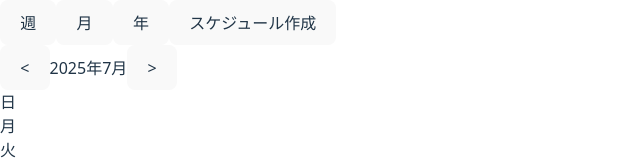
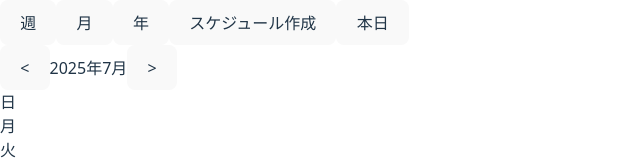
Before and after one commit to hiroton09/Lesson-React, a React (Vite) app in the folder 011_calendar_app/011_calendar_app/: page / in a window 1280 px wide. Shown: the top 160 px of the page, without its empty margins (0-640 px from the left). Built offline with nearby package versions, Linux system fonts and the light colour scheme.

Commit message:
現在日付に遷移するボタン実装

```diff
--- a/011_calendar_app/011_calendar_app/src/components/CalendarHeader.tsx
+++ b/011_calendar_app/011_calendar_app/src/components/CalendarHeader.tsx
@@ -7,9 +7,10 @@ interface CalendarHeaderProps {
     onNext: () => void;
     label: string;
     onCreateSchedule: () => void;
+    onGoToday: () => void;
 }
 
-const CalendarHeader: React.FC<CalendarHeaderProps> = ({ view, onChangeView, onPrev, onNext, label, onCreateSchedule }) => {
+const CalendarHeader: React.FC<CalendarHeaderProps> = ({ view, onChangeView, onPrev, onNext, label, onCreateSchedule, onGoToday }) => {
     return (
         <header className="flex items-center justify-between p-4 border-b bg-white">
             <div className="flex gap-2 mr-4">
@@ -26,6 +27,7 @@ const CalendarHeader: React.FC<CalendarHeaderProps> = ({ view, onChangeView, onP
                     onClick={() => onChangeView('year')}
                 >年</button>
                 <button className="ml-4 px-4 py-2 bg-blue-500 text-white rounded" onClick={onCreateSchedule}>スケジュール作成</button>
+                <button className="ml-2 px-4 py-2 bg-green-500 text-white rounded" onClick={() => onGoToday()}>本日</button>
             </div>
             <div className="flex items-center gap-2">
                 <button className="px-2 py-1" onClick={onPrev}>&lt;</button>
--- a/011_calendar_app/011_calendar_app/src/pages/CalendarPage.tsx
+++ b/011_calendar_app/011_calendar_app/src/pages/CalendarPage.tsx
@@ -6,6 +6,24 @@ import type { Schedule } from "../types/schedule";
 import { getSunday, getCurrentWeekSunday } from "../utils/dateUtils";
 
 const CalendarPage: React.FC = () => {
+  // 今日ボタン押下時の処理
+  const handleGoToday = () => {
+    const now = new Date();
+    if (view === 'week') {
+      // 今週の日曜
+      const sunday = getSunday(now);
+      setYear(sunday.getFullYear());
+      setMonth(sunday.getMonth() + 1);
+      setDate(sunday.getDate());
+    } else if (view === 'month') {
+      setYear(now.getFullYear());
+      setMonth(now.getMonth() + 1);
+      setDate(now.getDate());
+    } else if (view === 'year') {
+      setYear(now.getFullYear());
+      // 月・日はそのまま
+    }
+  };
   const [showCreateModal, setShowCreateModal] = useState(false);
 
   // 新規作成用の初期値
@@ -163,6 +181,7 @@ const CalendarPage: React.FC = () => {
         onNext={handleNext}
         label={getLabel()}
         onCreateSchedule={handleCreateSchedule}
+        onGoToday={handleGoToday}
       />
       <CalendarView
         year={year}
```
